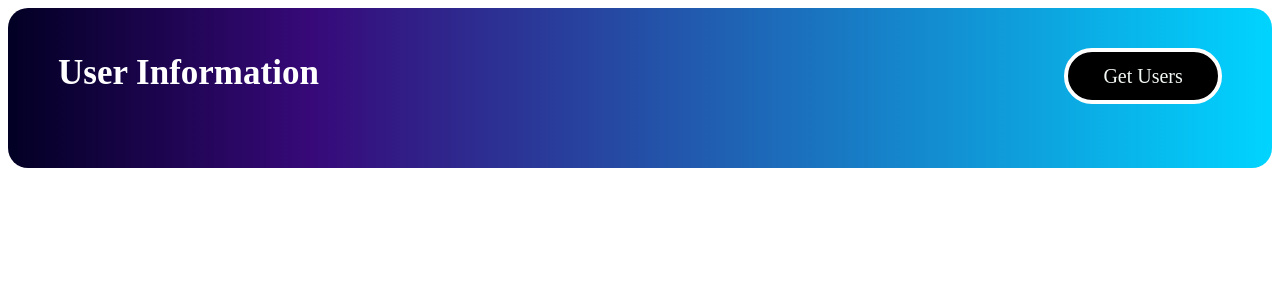
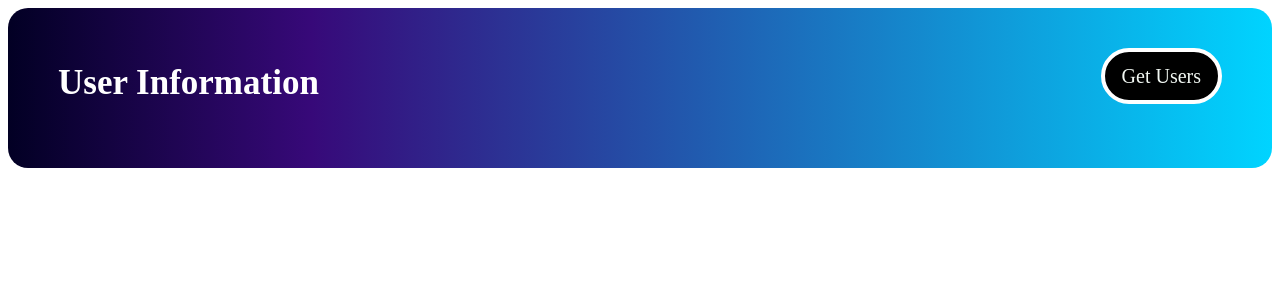
Before and after one commit to Shri6/webapplication, a React (Create React App) app: page / in a window 1280 px wide. Shown: the top 300 px of the page. Built offline with nearby package versions, Linux system fonts and the light colour scheme.

Commit message:
update 3

```diff
--- a/src/styles.css
+++ b/src/styles.css
@@ -19,11 +19,11 @@
 
   h2 {
     margin-left: 50px;
-    margin-top: 45px;
+    margin-top: 55px;
     font-size: 35px;
   }
   .navitems button {
-    width: 13%;
+    width: 10%;
     height: 7vh;
     border: 2px solid white;
     border-width: 4px;
@@ -33,6 +33,7 @@
     color: rgb(242, 248, 243);
     font-family: serif;
     font-size: 20px;
+    cursor: pointer;
   }
 
   .userdatacontainer {
@@ -66,6 +67,6 @@
     margin-top: 5vh;
   }
   .profile_cont:hover {
-    transform: scale(1.2);
+    transform: scale(1.05);
     opacity: 1;
   }
```
